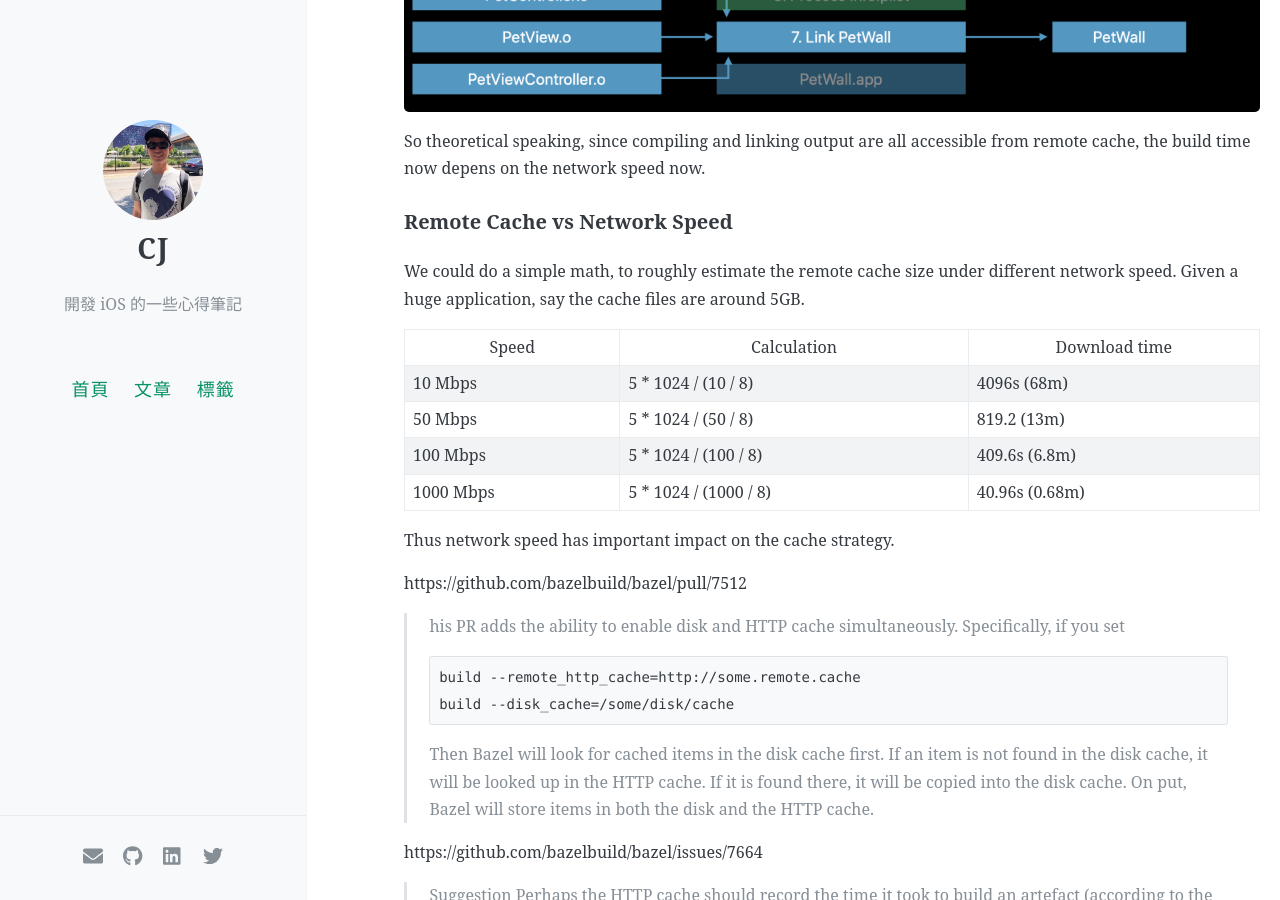
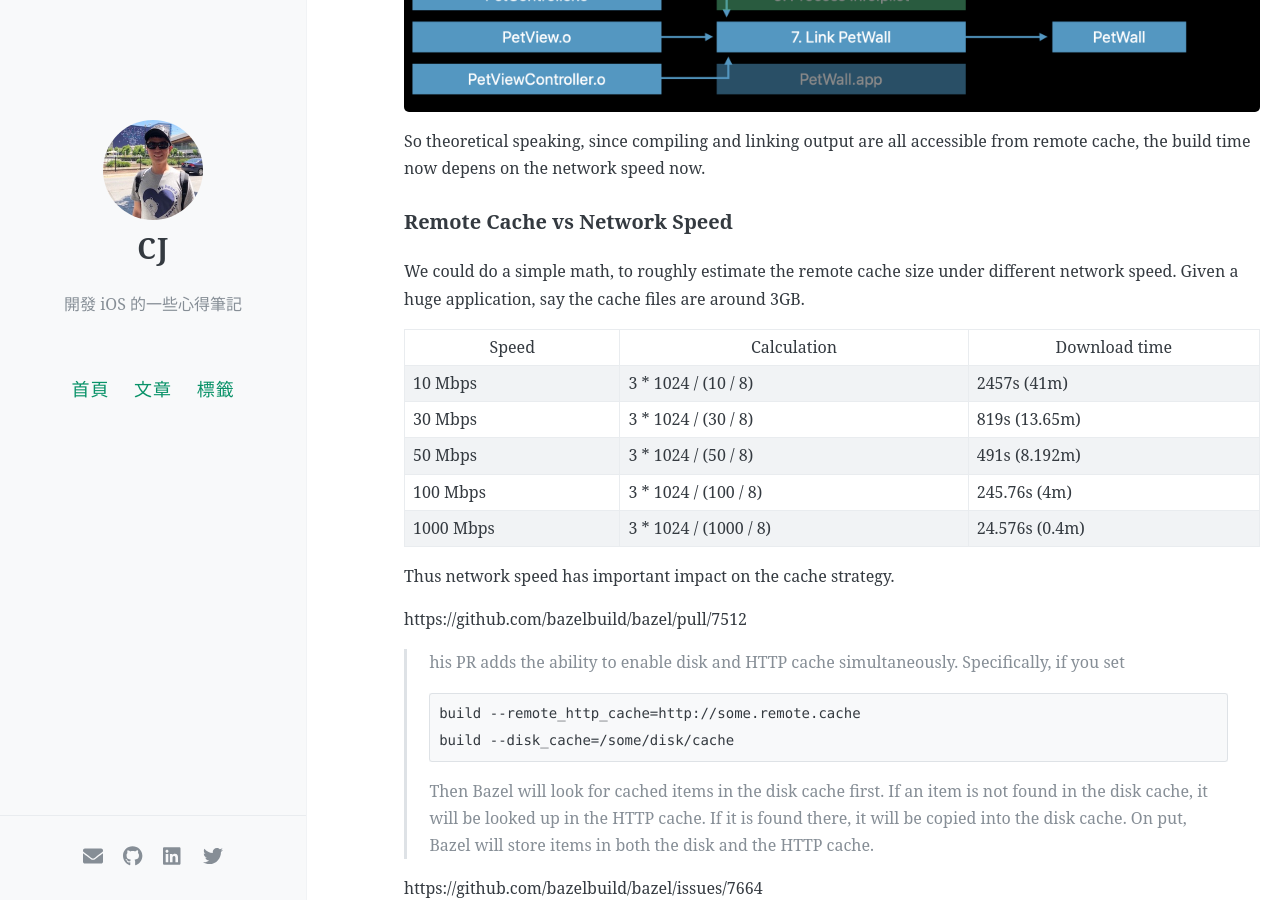
Before and after one commit to eJamesLin/cj.github.io, a Jekyll site: the page built from _posts/2021-06-02-Bazel-behind-the-scenes.md, in a window 1280 px wide and 900 px high, scrolled down 2742 px. Built offline with Jekyll 4.4.1, drawn with Linux system fonts in a browser that asks for light colours; nearby versions of some CDN libraries; comment, search, counter and statistics services are not loaded.

Commit message:
update size

```diff
--- a/_posts/2021-06-02-Bazel-behind-the-scenes.md
+++ b/_posts/2021-06-02-Bazel-behind-the-scenes.md
@@ -77,14 +77,16 @@ So theoretical speaking, since compiling and linking output are all accessible f
 ### Remote Cache vs Network Speed
 
 We could do a simple math, to roughly estimate the remote cache size under different network speed.
-Given a huge application, say the cache files are around 5GB.
+Given a huge application, say the cache files are around 3GB.
 
-| Speed     | Calculation            | Download time  |
-| --------- | -----------------------| -------------- |
-| 10   Mbps | 5 * 1024 / (10   / 8)  | 4096s  (68m)   |
-| 50   Mbps | 5 * 1024 / (50   / 8)  | 819.2  (13m)   |
-| 100  Mbps | 5 * 1024 / (100  / 8)  | 409.6s (6.8m)  |
-| 1000 Mbps | 5 * 1024 / (1000 / 8)  | 40.96s (0.68m) |
+| Speed     | Calculation            | Download time   |
+| --------- | -----------------------| --------------- |
+| 10   Mbps | 3 * 1024 / (10   / 8)  | 2457s   (41m)   |
+| 30   Mbps | 3 * 1024 / (30   / 8)  | 819s    (13.65m)|
+| 50   Mbps | 3 * 1024 / (50   / 8)  | 491s    (8.192m)|
+| 100  Mbps | 3 * 1024 / (100  / 8)  | 245.76s (4m)    |
+| 1000 Mbps | 3 * 1024 / (1000 / 8)  | 24.576s (0.4m)  |
+
 
 Thus network speed has important impact on the cache strategy.
 
```
